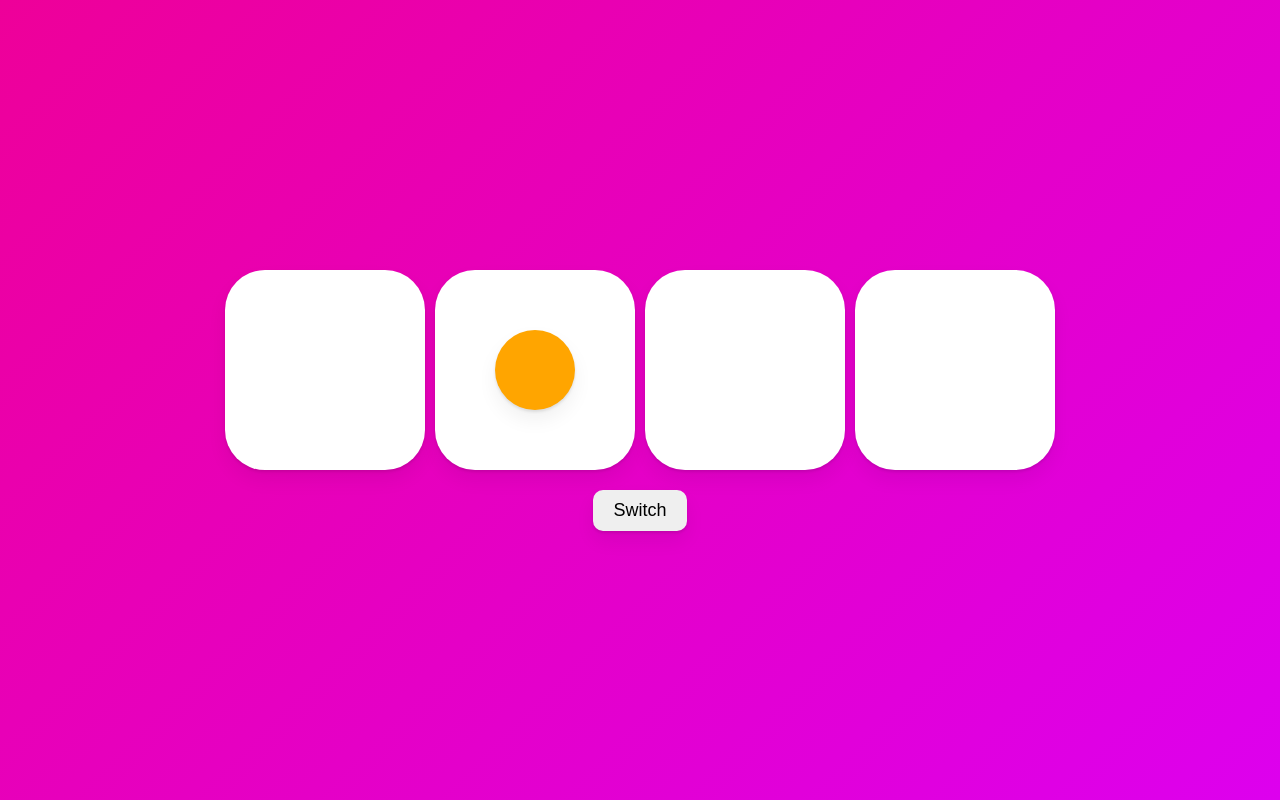
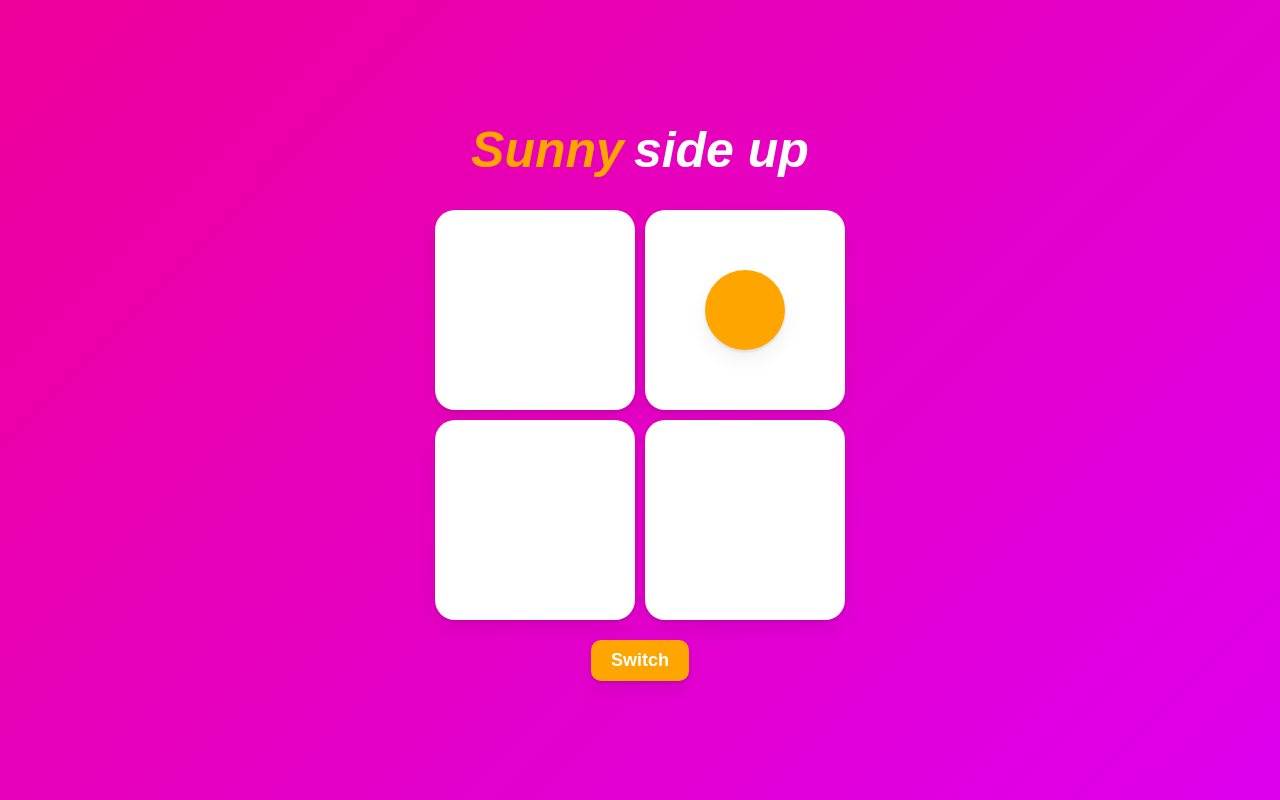
Before and after one commit to seovee/react-masterclass, a React (Create React App) app: page / in a window 1280 px wide. Built offline with nearby package versions, Linux system fonts and the light colour scheme.

Commit message:
Update App.tsx

```diff
--- a/src/App.tsx
+++ b/src/App.tsx
@@ -1,6 +1,6 @@
 import styled from "styled-components";
-import { AnimatePresence, motion } from "framer-motion";
-import { useState } from "react";
+import { animate, AnimatePresence, motion } from "framer-motion";
+import React, { useState } from "react";
 
 const Wrapper = styled(motion.div)`
   height: 100vh;
@@ -11,8 +11,23 @@ const Wrapper = styled(motion.div)`
   align-items: center;
 `;
 
+const Title = styled.h1`
+  font-size: 50px;
+  font-weight: 900;
+  font-style: italic;
+  margin-bottom: 30px;
+  color: orange;
+  display: flex;
+  flex-direction: row;
+  gap: 10px;
+  p {
+    color: white;
+  }
+`;
+
 const Board = styled.div`
-  display: flex;
+  display: grid;
+  grid-template-columns: repeat(2, 1fr);
   gap: 10px;
 `;
 
@@ -20,7 +35,7 @@ const Box = styled(motion.div)`
   height: 200px;
   width: 200px;
   background-color: rgba(255, 255, 255, 1);
-  border-radius: 40px;
+  border-radius: 20px;
   font-size: 28px;
   display: flex;
   align-items: center;
@@ -49,15 +64,41 @@ const Overlay = styled(motion.div)`
 const Switch = styled.button`
   margin-top: 20px;
   padding: 10px 20px;
+  background-color: orange;
   font-size: 18px;
-  font-weight: 500;
+  color: white;
+  font-weight: 700;
   border: none;
   border-radius: 10px;
   box-shadow: 0 2px 3px rgba(0, 0, 0, 0.1), 0 10px 20px rgba(0, 0, 0, 0.06);
 `;
 
+const hoverEffect = {
+  hover: (i: string) => ({
+    scale: 1.2,
+    opacity: 0.7,
+    x: i === "1" || i === "3" ? -20 : i === "2" || i === "4" ? 20 : 0,
+    y: i === "1" || i === "2" ? -20 : i === "3" || i === "4" ? 20 : 0,
+  }),
+};
+
+const overlayEffect = {
+  ini: {
+    zIndex: -1,
+    opacity: 0,
+  },
+  mid: {
+    opacity: 1,
+    zIndex: 10,
+  },
+  fin: {
+    zIndex: -1,
+    opacity: 0,
+  },
+};
+
 function App() {
-  const [id, setId] = useState<null | string>(null);
+  const [id, setId] = React.useState<null | string>(null);
   const [clicked, setClicked] = useState("2");
   const toggleSwitch = () => {
     if (clicked === "2") {
@@ -67,11 +108,24 @@ function App() {
       return setClicked((prev) => "2");
     }
   };
+
   return (
     <Wrapper>
+      <AnimatePresence>
+        <Title>
+          Sunny <p>side up</p>
+        </Title>
         <Board>
           {["1", "2", "3", "4"].map((i) => (
-          <Box key={i}>
+            <Box
+              key={i}
+              custom={i}
+              variants={hoverEffect}
+              whileHover="hover"
+              transition={{ type: "linear" }}
+              onClick={() => setId(i)}
+              layoutId={i}
+            >
               <AnimatePresence>
                 {i === clicked ? <Circle layoutId="circle" /> : null}
               </AnimatePresence>
@@ -79,8 +133,30 @@ function App() {
           ))}
         </Board>
         <Switch onClick={toggleSwitch}>Switch</Switch>
+        {id ? (
+          <Overlay
+            onClick={() => setId(null)}
+            variants={overlayEffect}
+            initial="ini"
+            animate="mid"
+            exit="fin"
+          >
+            <Box
+              layoutId={id}
+              style={{
+                width: 500,
+                height: 300,
+                fontSize: 50,
+                fontWeight: 800,
+                color: "orange",
+              }}
+            >
+              {id}번 상자입니다.
+            </Box>
+          </Overlay>
+        ) : null}
+      </AnimatePresence>
     </Wrapper>
   );
 }
-
 export default App;
```
Lines whose indentation alone changed are shown as unchanged.
